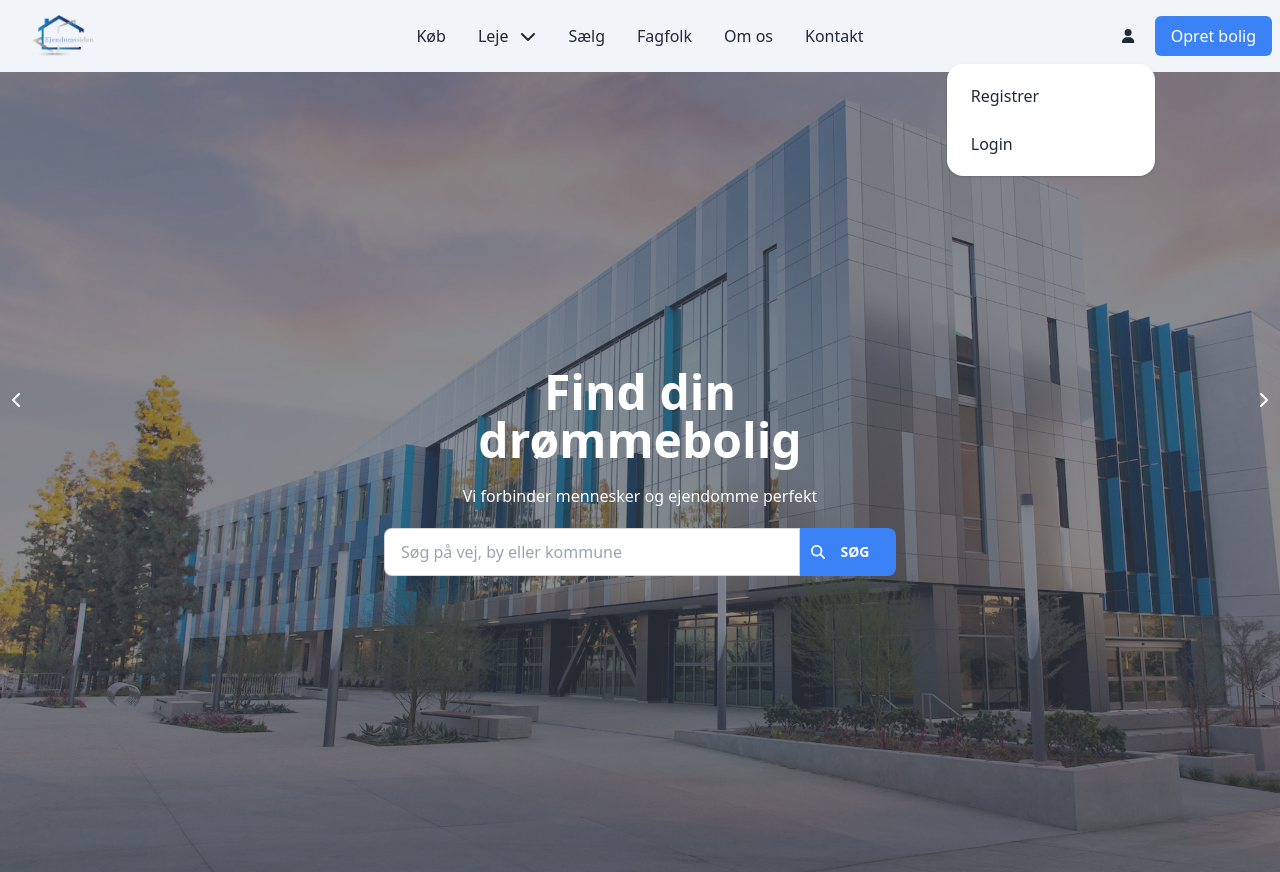
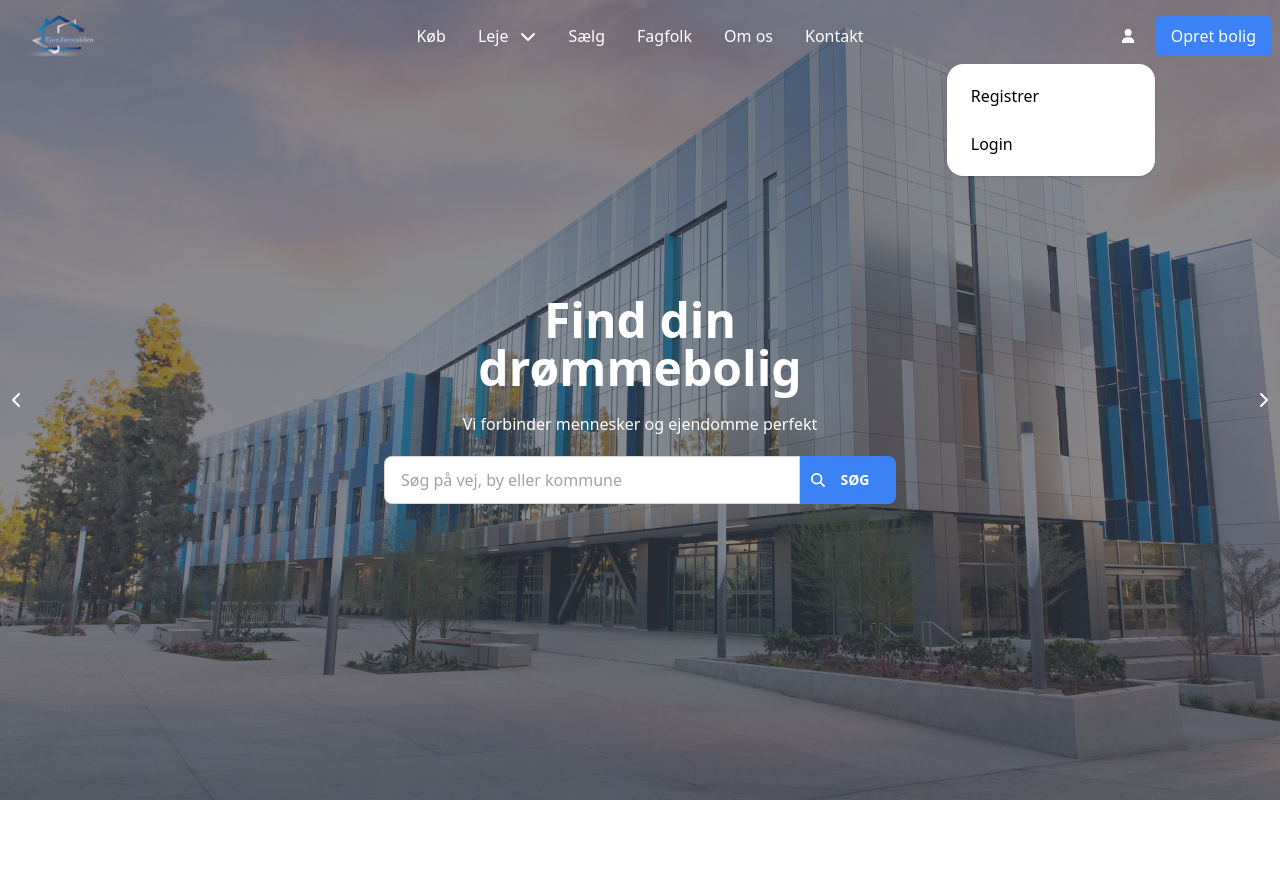
Before and after one commit to besnik420/ejendomssiden-web, a React (Create React App) app in the folder client/: page / in a window 1280 px wide. Both pictures are taken after a click on the label 1127 px from the left and 36 px from the top of the page. After the commit the page ends 800 px from the top, so only its background shows below. Built offline with nearby package versions, Linux system fonts and the light colour scheme.

Commit message:
fixed navbar background

```diff
--- a/client/src/App.js
+++ b/client/src/App.js
@@ -9,7 +9,6 @@ function App() {
   return (
     <div>
       <ToastContainer position="top-right" transition={Slide} />
-      <Navbar />
       <HeroSection />
     </div>
   );
--- a/client/src/components/HomePage/HeroSection.js
+++ b/client/src/components/HomePage/HeroSection.js
@@ -2,6 +2,7 @@ import React, { useEffect, useState } from "react";
 import Image1 from "../HomePage/assets/HeroSection/Building-1.jpg";
 import Image2 from "../HomePage/assets/HeroSection/Building-2.jpg";
 import Image3 from "../HomePage/assets/HeroSection/Building-3.jpg";
+import Navbar from "./Navbar";
 import { FontAwesomeIcon } from "@fortawesome/react-fontawesome";
 import {
   faChevronRight,
@@ -44,6 +45,8 @@ const HeroSection = () => {
       className="hero min-h-screen"
       style={{ backgroundImage: `url("${featuredImages[currentIndex]}")` }}
     >
+      <Navbar />
+
       <div className="hero-overlay bg-opacity-60"></div>
       <div className="hero-content text-center text-neutral-content">
         <div className="max-w-lg">
--- a/client/src/components/HomePage/Navbar.js
+++ b/client/src/components/HomePage/Navbar.js
@@ -7,7 +7,7 @@ import Login from "./Login";
 
 const Navbar = () => {
   return (
-    <div className="navbar bg-slate-100">
+    <div className="navbar absolute top-0 ">
       <div className="navbar-start">
         <div className="dropdown">
           <label tabIndex={0} className="btn btn-ghost lg:hidden">
@@ -15,7 +15,7 @@ const Navbar = () => {
           </label>
           <ul
             tabIndex={0}
-            className="menu menu-compact dropdown-content mt-3 p-2 shadow bg-slate-200  rounded-box w-52"
+            className="menu menu-compact dropdown-content mt-3 p-2 shadow bg-slate-200  rounded-box w-52 text-white"
           >
             <li>
               <a className="active:bg-blue-600">Køb</a>
@@ -44,7 +44,7 @@ const Navbar = () => {
         </a>
       </div>
       <div className="navbar-center hidden lg:flex">
-        <ul className="menu menu-horizontal px-1 ">
+        <ul className="menu menu-horizontal px-1 text-white">
           <li>
             <a className="active:bg-blue-600">Køb</a>
           </li>
@@ -53,7 +53,7 @@ const Navbar = () => {
               Leje
               <FontAwesomeIcon icon={faChevronDown} />
             </a>
-            <ul className="p-2 bg-slate-200 mt-3">
+            <ul className="p-2 bg-slate-200 mt-3 text-black">
               <li>
                 <a className="active:bg-blue-600">Submenu 1</a>
               </li>
@@ -78,12 +78,12 @@ const Navbar = () => {
       </div>
       <div className="navbar-end">
         <div className="dropdown dropdown-bottom dropdown-end">
-          <label tabIndex={0} className="btn btn-ghost m-1">
+          <label tabIndex={0} className="btn btn-ghost m-1 text-white">
             <FontAwesomeIcon icon={faUser} />
           </label>
           <ul
             tabIndex={0}
-            className="dropdown-content menu p-2 shadow bg-base-100 rounded-box w-52"
+            className="dropdown-content menu p-2 shadow bg-base-100 rounded-box w-52 text-black"
           >
             <li>
               <label
```
